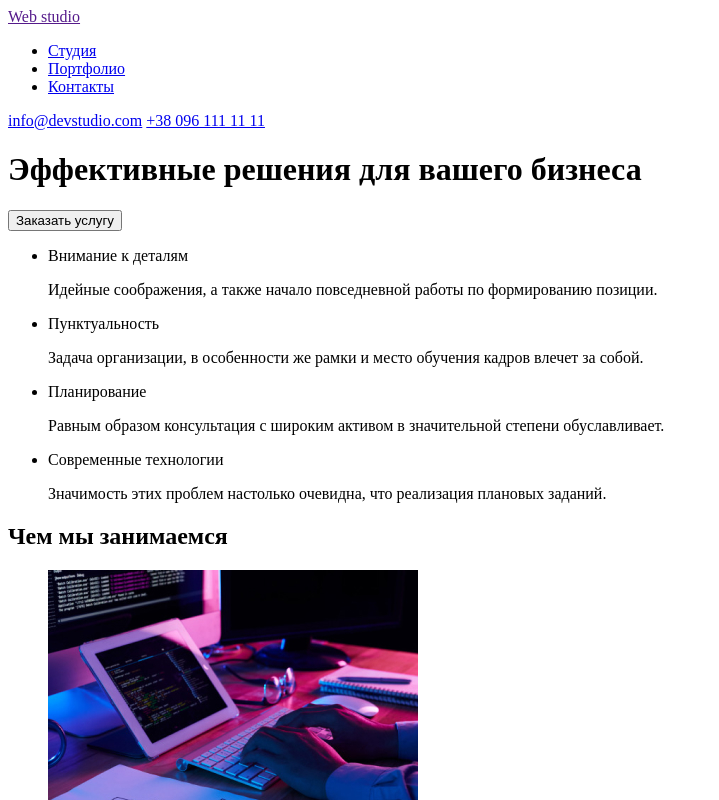
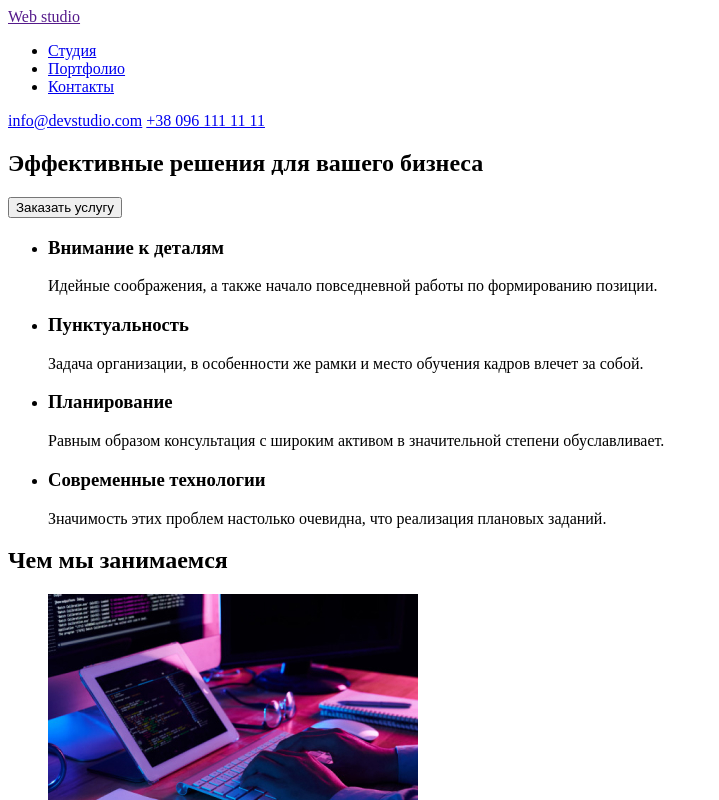
Before and after one commit to YuliiaOsipenko/goit-markup-hw-01, a plain HTML site: page index.html in a window 1280 px wide. Shown: the top 800 px of the page, without its empty margins (0-719 px from the left). Drawn offline with Linux system fonts and the light colour scheme.

Commit message:
Update index.html

```diff
--- a/index.html
+++ b/index.html
@@ -26,27 +26,27 @@
         <a href="tel:+380961111111">+38 096 111 11 11</a>
     </header>
     <main>
-        <div>
+        <section>
             <h1>Эффективные решения для вашего бизнеса</h1>
             <button type="button">Заказать услугу</button>
-        </div>
+        </section>
         <section id="about">
             <h2 hidden>О нас</h2>
         <ul>
             <li>
-                <p>Внимание к деталям</p>
+                <h3>Внимание к деталям</h3>
                 <p>Идейные соображения, а также начало повседневной работы по формированию позиции.</p>
             </li>
             <li>
-                <p>Пунктуальность</p>
+                <h3>Пунктуальность</h3>
                 <p>Задача организации, в особенности же рамки и место обучения кадров влечет за собой.</p>
             </li>
             <li>
-                <p>Планирование</p>
+                <h3>Планирование</h3>
                 <p>Равным образом консультация с широким активом в значительной степени обуславливает.</p>
             </li>
             <li>
-                <p>Современные технологии</p>
+                <h3>Современные технологии</h3>
                 <p>Значимость этих проблем настолько очевидна, что реализация плановых заданий.</p>
             </li>
         </ul>
@@ -113,7 +113,7 @@
         </section>
     </main>
     <footer>
-        <p lang="en">WebStudio</p>
+        <a href="" lang="en">Web studio</a>
         <address>
             <ul>
                 <li>
```
